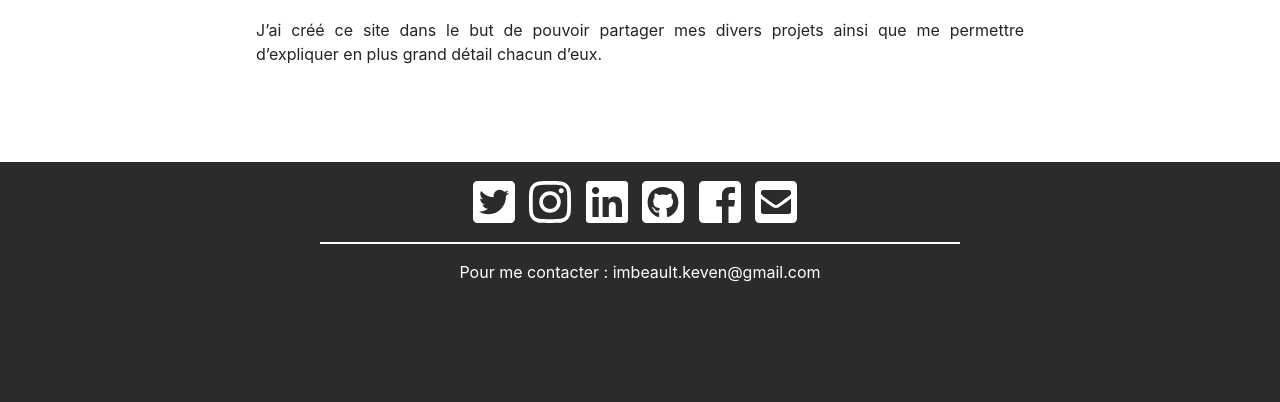
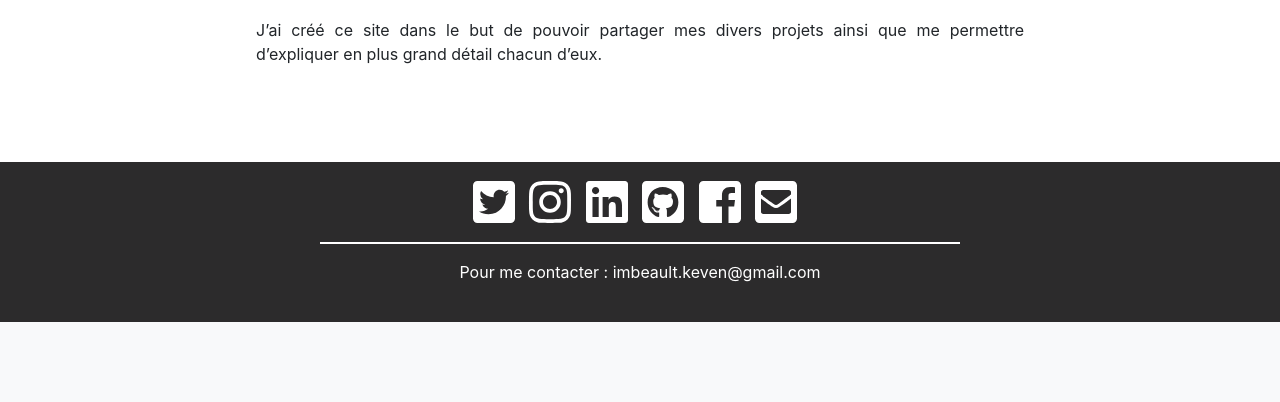
Before and after one commit to KevenImbeault/Site_Personnel, a Flask app: page / in a window 1280 px wide. Shown: the part 1110-1512 px from the top of the page. After the commit the page ends 1432 px from the top, so only its background shows below. Run offline with Flask 2, Linux system fonts and the light colour scheme; some libraries are stand-ins or nearby versions.

Commit message:
Divers changements

```diff
--- a/main.py
+++ b/main.py
@@ -51,4 +51,5 @@ def software():
     return render_template("software.html", repos = GITHUB.query.all(), page = 'Développement logiciel')
 
 if __name__ == '__main__':
-    app.run(host='0.0.0.0', port=80)
+    #app.run(host='0.0.0.0', port=80)
+    app.run(debug=True)
--- a/static/css/template.css
+++ b/static/css/template.css
@@ -90,7 +90,7 @@
 }
 
 .Paneau_Fonce_Complet {
-  height: 30vh;
+  height: 20vh;
   background-color: #2c2b2c;
   color: white;
 }
```
